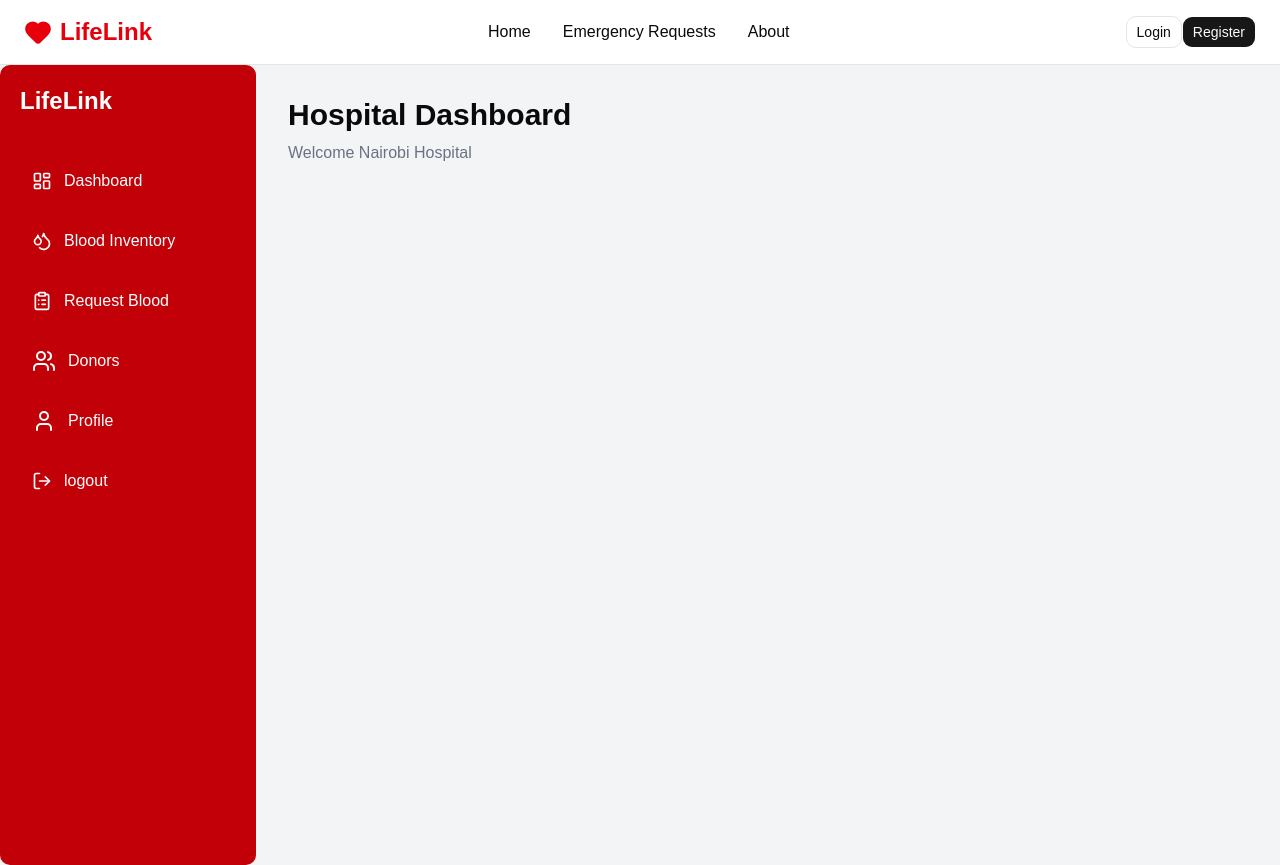
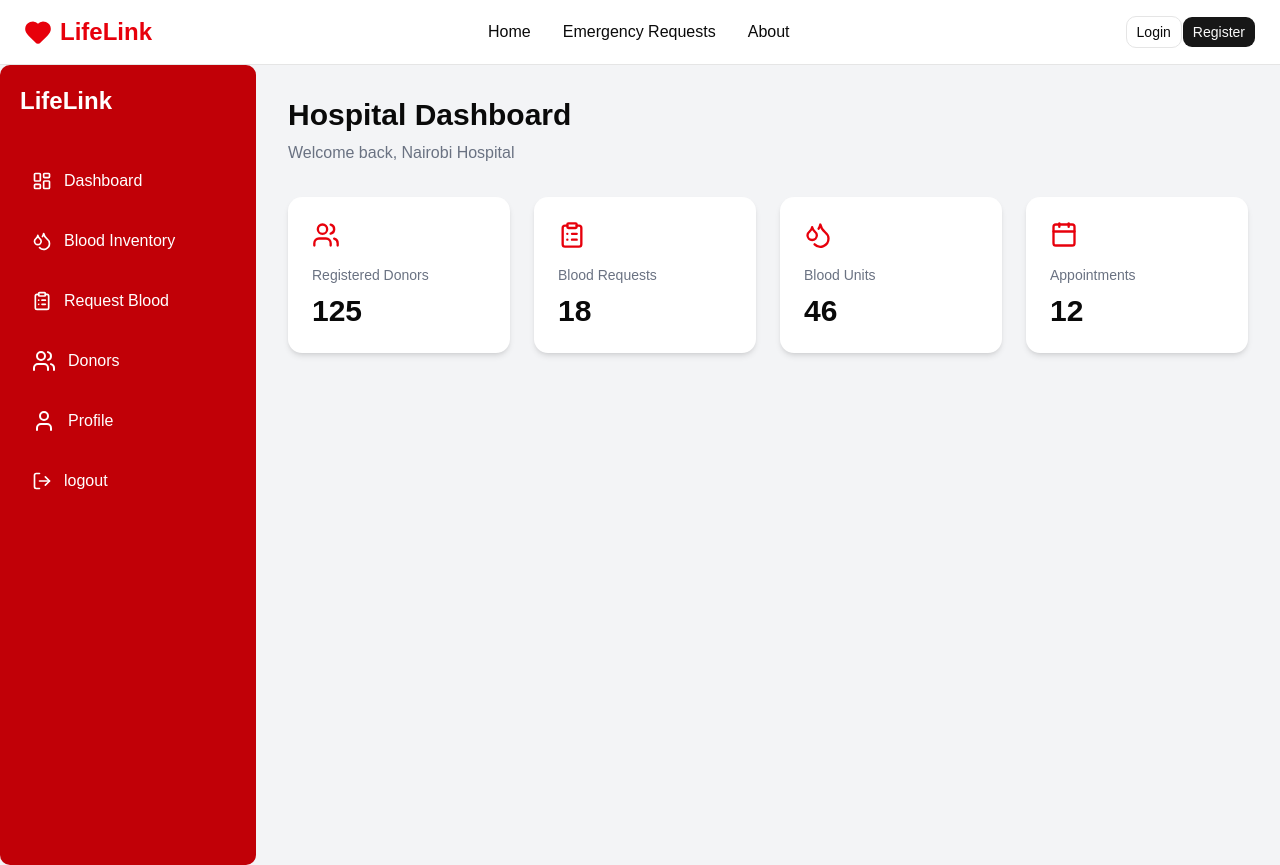
Before and after one commit to Juan-ita/LifeLink, a React (Vite) app: page /hospital/dashboard in a window 1280 px wide. Built offline with nearby package versions, Linux system fonts and the light colour scheme.

Commit message:
feat: create new dashboard cards and add in hospital dashboard

```diff
--- /dev/null
+++ b/src/components/hospital/DashboardCard.jsx
@@ -0,0 +1,20 @@
+
+function DashboardCard({title, value, icon}) {
+  return (
+    <div className='rounded-xl bg-white p-6 shadow-md'>
+      <div className='mb-4 text-red-600'>
+        {icon}
+      </div>
+
+      <h3 className='text-gray-500 text-sm'>
+        {title}
+      </h3>
+
+      <p className='mt-2 text-3xl font-bold'>
+        {value}
+      </p>
+    </div>
+  )
+}
+
+export default DashboardCard
--- a/src/pages/Hospitaldashboard.jsx
+++ b/src/pages/Hospitaldashboard.jsx
@@ -1,4 +1,7 @@
-import Sidebar from '@/hospital dashboard/Sidebar'
+import DashboardCard from '@/components/hospital/DashboardCard'
+import Sidebar from '@/components/hospital/Sidebar'
+import { Calendar, Droplets, ClipboardList, Users } from 'lucide-react'
+
 
 function Hospitaldashboard() {
   return (
@@ -6,7 +9,33 @@ function Hospitaldashboard() {
         <Sidebar/>
       <main className='flex-1 p-8'>
         <h1 className='text-3xl font-bold'>Hospital Dashboard</h1>
-        <p className='text-gray-500 mt-2'>Welcome Nairobi Hospital</p>
+        <p className='text-gray-500 mt-2'>Welcome back, Nairobi Hospital</p>
+
+        <div className='mt-8 grid md:grid-cols-2 xl:grid-cols-4 gap-6'>
+          <DashboardCard
+          title="Registered Donors"
+          value="125"
+          icon={<Users size={28}/>}
+          />
+
+          <DashboardCard
+          title="Blood Requests"
+          value="18"
+          icon={<ClipboardList size={28}/>}
+          />
+
+          <DashboardCard
+          title="Blood Units"
+          value="46"
+          icon={<Droplets size={28}/>}
+          />
+
+          <DashboardCard
+          title="Appointments"
+          value="12"
+          icon={<Calendar size={28}/>}
+          />
+        </div>
       </main>
     </div>
   )
```
Also changed, not shown: src/components/hospital/Sidebar.jsx (renamed from src/hospital dashboard/Sidebar.jsx).
